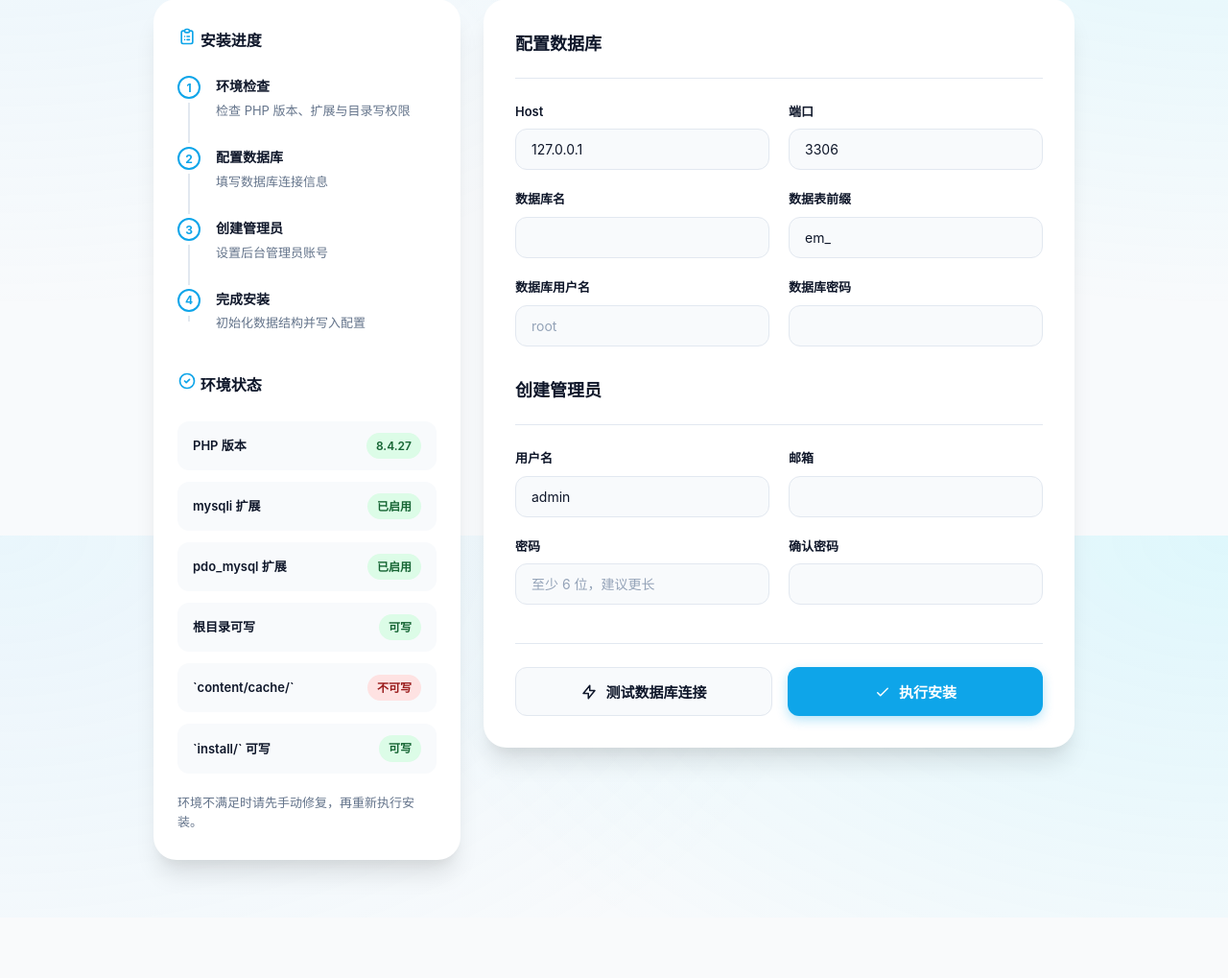
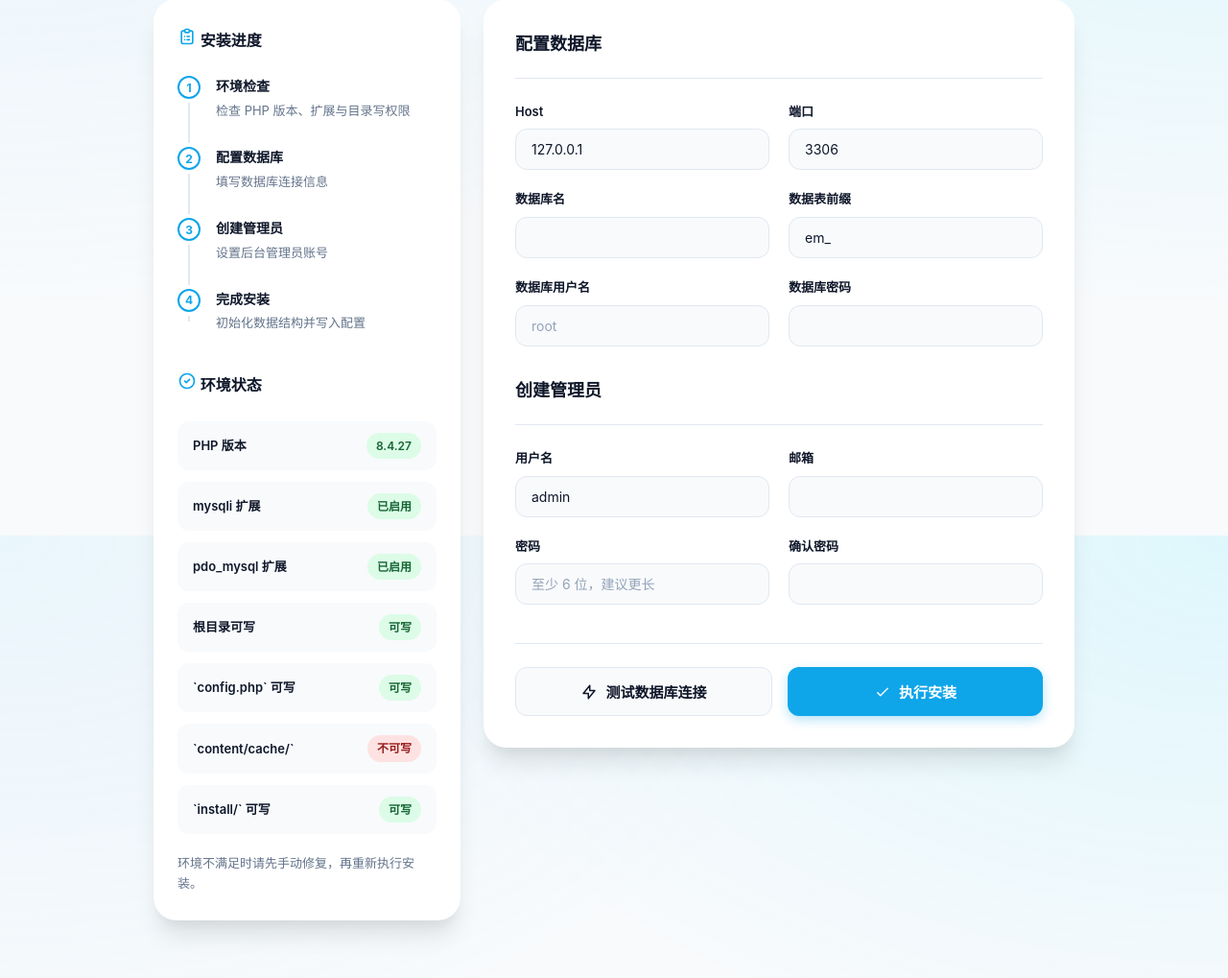
Before and after one commit to ihehe1996/emshop, a PHP site: page /install/index.php in a window 1280 px wide. Shown: the part 242-1261 px from the top of the page at 96% size. Before the commit the page ends 1162 px from the top, so only its background shows below. Run offline with PHP 8.4, Linux system fonts and the light colour scheme.

Commit message:
更新安装环境检测

```diff
--- a/install/index.php
+++ b/install/index.php
@@ -51,6 +51,15 @@ const EM_INSTALL_LOCK = EM_ROOT . '/install/install.lock';
 function installer_is_installed(): bool
 {
     return is_file(EM_INSTALL_LOCK);
+}
+
+function installer_config_writable(): bool
+{
+    $configPath = EM_ROOT . '/config.php';
+    if (is_file($configPath)) {
+        return is_writable($configPath);
+    }
+    return is_writable(EM_ROOT);
 }
 
 /**
@@ -368,6 +377,7 @@ function installer_render(array $messages, array $defaults): void
     $cacheDir = EM_ROOT . '/content/cache';
     $cacheDirWritable = is_dir($cacheDir) && is_writable($cacheDir);
     $rootWritable = is_writable(EM_ROOT);
+    $configWritable = installer_config_writable();
 
     $d = function (string $key, $fallback = '') use ($defaults) {
         return isset($defaults[$key]) ? (string) $defaults[$key] : (string) $fallback;
@@ -607,6 +617,7 @@ function installer_render(array $messages, array $defaults): void
                 <div class="checkRow"><b>mysqli 扩展</b><span class="tag <?php echo $hasMysqli ? 'ok' : 'warn'; ?>"><?php echo $hasMysqli ? '已启用' : '未启用'; ?></span></div>
                 <div class="checkRow"><b>pdo_mysql 扩展</b><span class="tag <?php echo $hasPdo ? 'ok' : 'warn'; ?>"><?php echo $hasPdo ? '已启用' : '未启用'; ?></span></div>
                 <div class="checkRow"><b>根目录可写</b><span class="tag <?php echo $rootWritable ? 'ok' : 'bad'; ?>"><?php echo $rootWritable ? '可写' : '不可写'; ?></span></div>
+                <div class="checkRow"><b>`config.php` 可写</b><span class="tag <?php echo $configWritable ? 'ok' : 'bad'; ?>"><?php echo $configWritable ? '可写' : '不可写'; ?></span></div>
                 <div class="checkRow"><b>`content/cache/`</b><span class="tag <?php echo $cacheDirWritable ? 'ok' : 'bad'; ?>"><?php echo $cacheDirWritable ? '可写' : '不可写'; ?></span></div>
                 <div class="checkRow"><b>`install/` 可写</b><span class="tag <?php echo $lockDirWritable ? 'ok' : 'bad'; ?>"><?php echo $lockDirWritable ? '可写' : '不可写'; ?></span></div>
             </div>
@@ -930,6 +941,9 @@ if (!is_writable(EM_ROOT)) {
 }
 
 $configPath = EM_ROOT . '/config.php';
+if (!installer_config_writable()) {
+    $messages[] = ['type' => 'bad', 'text' => '`config.php` 不可写：无法写入数据库配置，请先修复文件权限'];
+}
 
 if ($messages !== []) {
     installer_fail_response($action, $messages, ['db' => $dbClean, 'admin' => $adminClean]);
```
